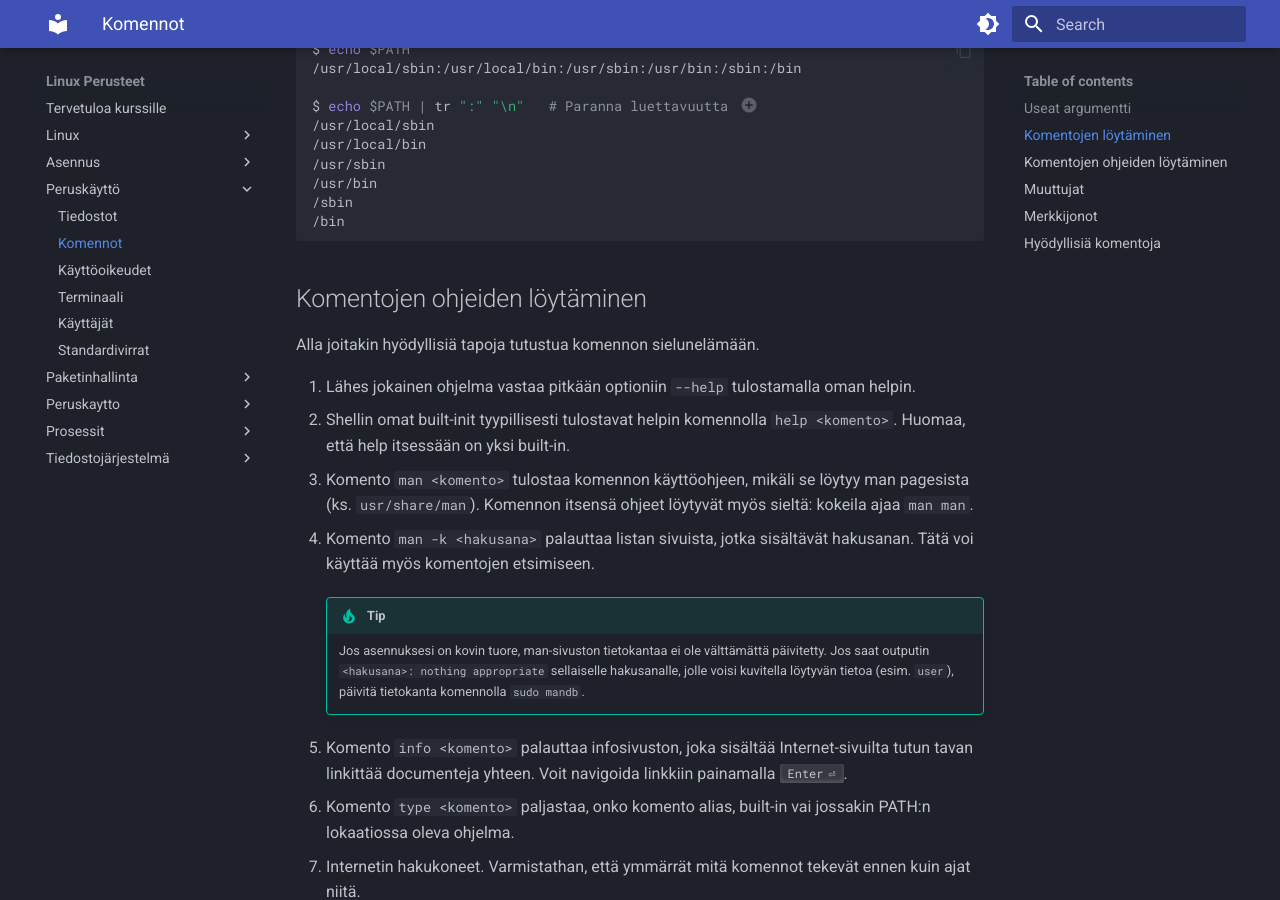
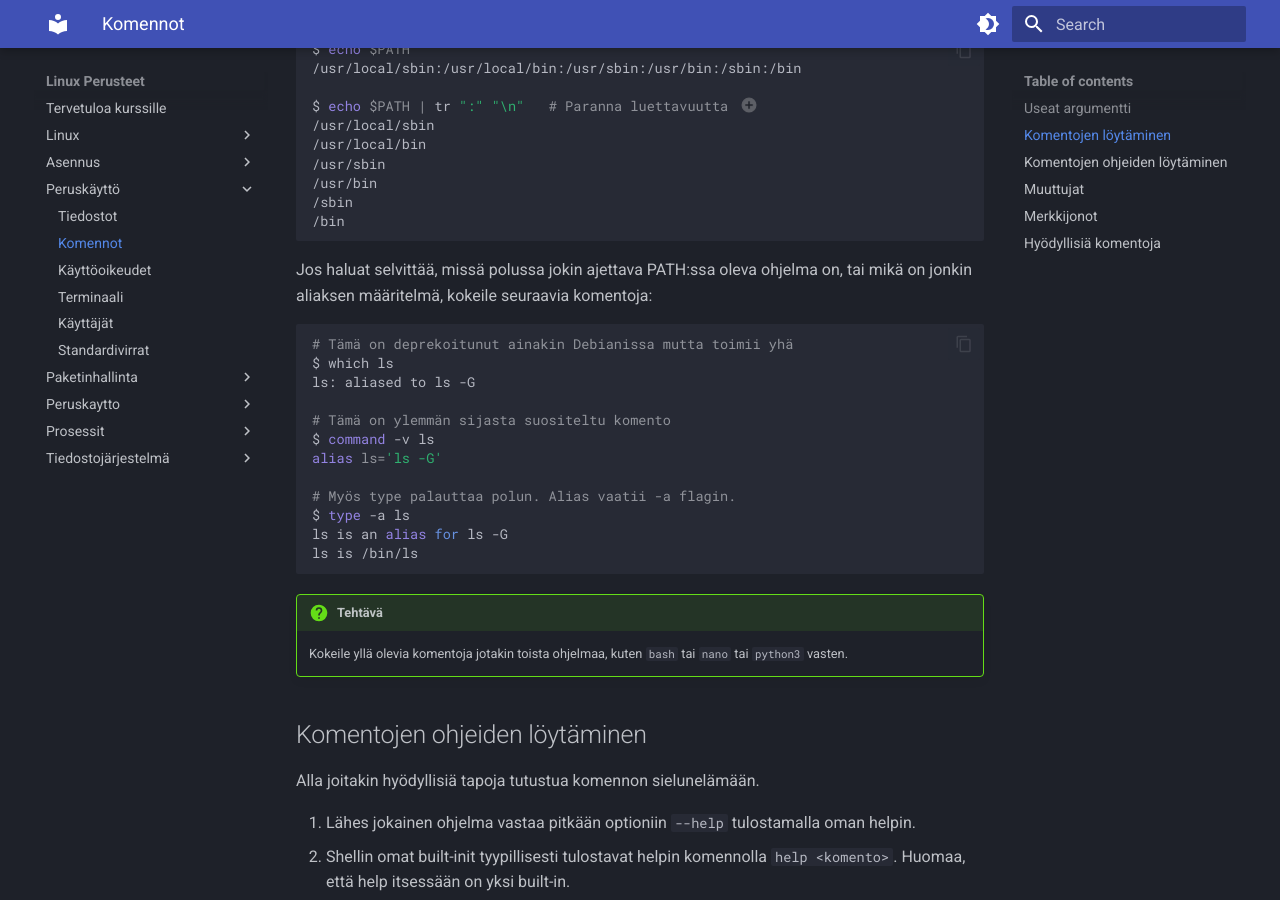
Before and after one commit to sourander/linux-perusteet, an MkDocs documentation site: the page built from docs/peruskäyttö/komennot.md, in a window 1280 px wide and 900 px high, scrolled down 2369 px. Built offline with MkDocs 1.6.1 and Material for MkDocs 9.7.7, drawn with Linux system fonts in a browser that asks for light colours.

Commit message:
Added which and command

````diff
--- a/docs/peruskäyttö/komennot.md
+++ b/docs/peruskäyttö/komennot.md
@@ -106,6 +106,26 @@ $ echo $PATH | tr ":" "\n"   # Paranna luettavuutta (1)
 
 1. Komento tr vaihtaa tässä tapauksessa kaksoispisteen rivivaihdoksi. Tutustu komentoon `tr` alla olevien ohjeiden avulla.
 
+Jos haluat selvittää, missä polussa jokin ajettava PATH:ssa oleva ohjelma on, tai mikä on jonkin aliaksen määritelmä, kokeile seuraavia komentoja:
+
+```bash
+# Tämä on deprekoitunut ainakin Debianissa mutta toimii yhä
+$ which ls
+ls: aliased to ls -G
+
+# Tämä on ylemmän sijasta suositeltu komento
+$ command -v ls
+alias ls='ls -G'
+
+# Myös type palauttaa polun. Alias vaatii -a flagin.
+$ type -a ls
+ls is an alias for ls -G
+ls is /bin/ls
+```
+
+!!! question "Tehtävä"
+
+    Kokeile yllä olevia komentoja jotakin toista ohjelmaa, kuten `bash` tai `nano` tai `python3` vasten.
 
 
 ## Komentojen ohjeiden löytäminen
````
Also changed, not shown: 1 other file.
